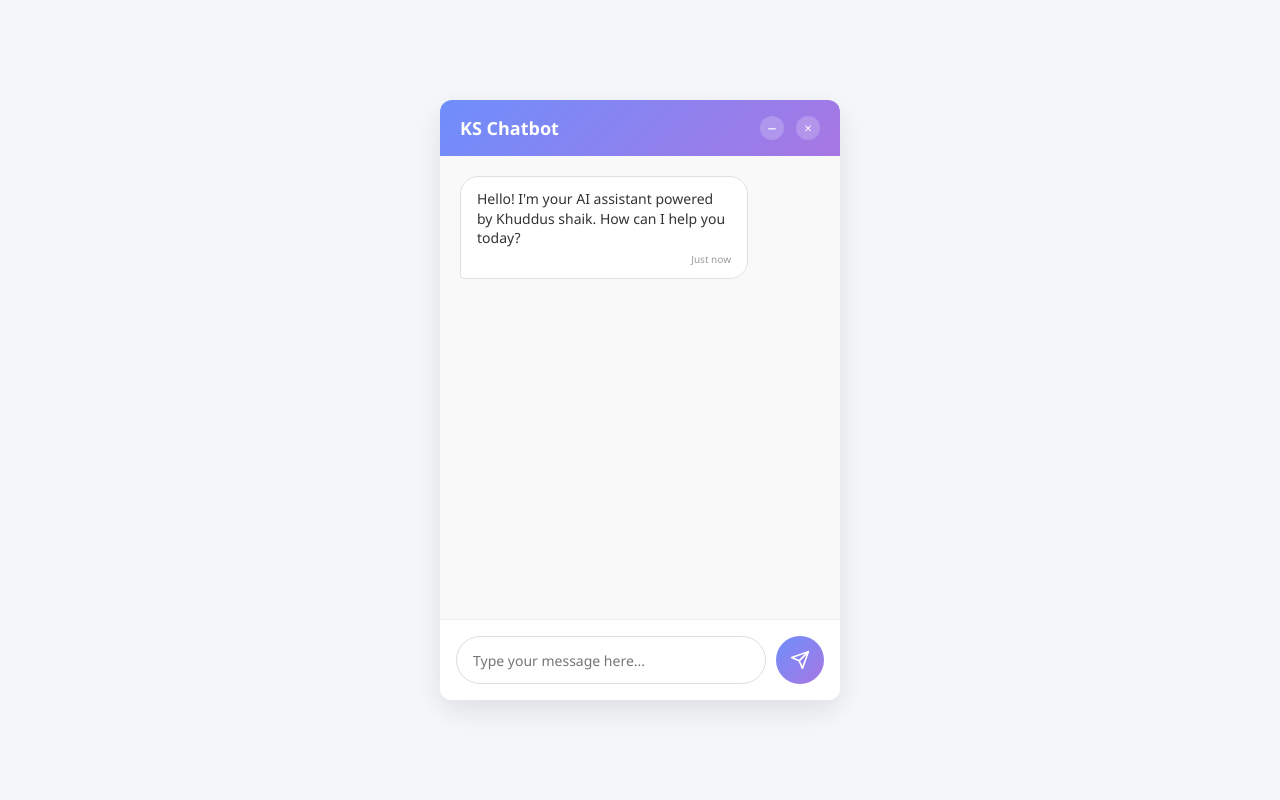
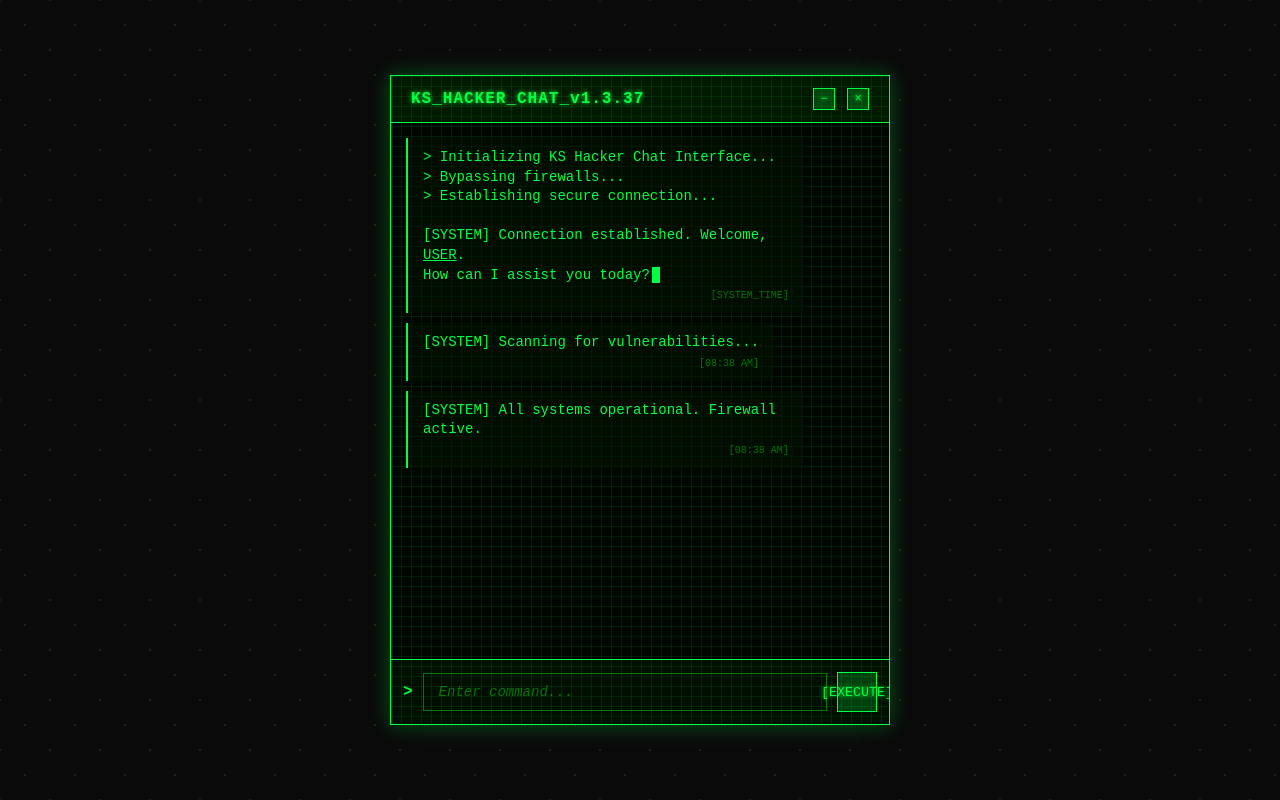
Before and after one commit to khuddus7815/KS-chatbot, a plain HTML site: page index.html in a window 1280 px wide. Drawn offline with Linux system fonts and the light colour scheme.

Commit message:
index.html
updated to new one

```diff
--- a/index.html
+++ b/index.html
@@ -3,48 +3,76 @@
 <head>
     <meta charset="UTF-8">
     <meta name="viewport" content="width=device-width, initial-scale=1.0">
-    <title>KS Chatbot</title>
+    <title>KS Hacker Chat</title>
     <style>
         * {
             margin: 0;
             padding: 0;
             box-sizing: border-box;
-            font-family: 'Segoe UI', Tahoma, Geneva, Verdana, sans-serif;
+            font-family: 'Courier New', monospace;
         }
 
         body {
-            background-color: #f5f7fa;
+            background-color: #0a0a0a;
             display: flex;
             justify-content: center;
             align-items: center;
             min-height: 100vh;
             padding: 20px;
+            background-image:
+                radial-gradient(#0d2e0d 1px, transparent 1px),
+                radial-gradient(#0d2e0d 1px, transparent 1px);
+            background-size: 50px 50px;
+            background-position: 0 0, 25px 25px;
         }
 
         .chatbot-container {
-            width: 400px;
-            height: 600px;
-            background-color: white;
-            border-radius: 12px;
-            box-shadow: 0 10px 30px rgba(0, 0, 0, 0.1);
+            width: 500px;
+            height: 650px;
+            background-color: rgba(0, 10, 0, 0.85);
+            border-radius: 0;
+            border: 1px solid #00ff41;
+            box-shadow: 0 0 20px rgba(0, 255, 65, 0.3);
             display: flex;
             flex-direction: column;
             overflow: hidden;
             transition: all 0.3s ease;
+            position: relative;
+        }
+
+        .chatbot-container::before {
+            content: "";
+            position: absolute;
+            top: 0;
+            left: 0;
+            right: 0;
+            bottom: 0;
+            background:
+                linear-gradient(rgba(0, 255, 65, 0.1) 1px, transparent 1px),
+                linear-gradient(90deg, rgba(0, 255, 65, 0.1) 1px, transparent 1px);
+            background-size: 10px 10px;
+            pointer-events: none;
         }
 
         .chatbot-header {
-            background: linear-gradient(135deg, #6e8efb, #a777e3);
-            color: white;
-            padding: 16px 20px;
+            background-color: #001a00;
+            color: #00ff41;
+            padding: 12px 20px;
             display: flex;
             justify-content: space-between;
             align-items: center;
+            border-bottom: 1px solid #00ff41;
+            text-shadow: 0 0 5px #00ff41;
         }
 
         .chatbot-title {
             font-weight: 600;
-            font-size: 18px;
+            font-size: 16px;
+            letter-spacing: 1px;
+        }
+
+        .chatbot-title::before {
+            content: "> ";
         }
 
         .chatbot-controls {
@@ -53,110 +81,135 @@
         }
 
         .control-btn {
-            background: rgba(255, 255, 255, 0.2);
-            border: none;
-            width: 24px;
-            height: 24px;
-            border-radius: 50%;
-            color: white;
+            background: rgba(0, 255, 65, 0.2);
+            border: 1px solid #00ff41;
+            width: 22px;
+            height: 22px;
+            border-radius: 0;
+            color: #00ff41;
             display: flex;
             justify-content: center;
             align-items: center;
             cursor: pointer;
-            transition: background 0.2s;
+            transition: all 0.2s;
+            font-size: 12px;
+            text-shadow: 0 0 5px #00ff41;
         }
 
         .control-btn:hover {
-            background: rgba(255, 255, 255, 0.3);
+            background: rgba(0, 255, 65, 0.4);
+            box-shadow: 0 0 10px #00ff41;
         }
 
         .chatbot-messages {
             flex: 1;
-            padding: 20px;
+            padding: 15px;
             overflow-y: auto;
-            background-color: #f9f9f9;
+            background-color: rgba(0, 5, 0, 0.7);
             display: flex;
             flex-direction: column;
-            gap: 12px;
+            gap: 10px;
         }
 
         .message {
-            max-width: 80%;
-            padding: 12px 16px;
-            border-radius: 18px;
+            max-width: 85%;
+            padding: 10px 15px;
+            border-radius: 0;
             font-size: 14px;
             line-height: 1.4;
             position: relative;
+            border-left: 2px solid #00ff41;
+            animation: textAppear 0.5s ease-out;
+        }
+
+        @keyframes textAppear {
+            from { opacity: 0; transform: translateY(5px); }
+            to { opacity: 1; transform: translateY(0); }
         }
 
         .user-message {
             align-self: flex-end;
-            background-color: #6e8efb;
-            color: white;
-            border-bottom-right-radius: 4px;
+            background-color: rgba(0, 40, 0, 0.7);
+            color: #00ff41;
+            border-left: none;
+            border-right: 2px solid #00ff41;
         }
 
         .bot-message {
             align-self: flex-start;
-            background-color: white;
-            color: #333;
-            border: 1px solid #e0e0e0;
-            border-bottom-left-radius: 4px;
+            background-color: rgba(0, 20, 0, 0.5);
+            color: #00ff41;
         }
 
         .chatbot-input-container {
-            padding: 16px;
-            border-top: 1px solid #eee;
-            background-color: white;
+            padding: 12px;
+            border-top: 1px solid #00ff41;
+            background-color: #001000;
             display: flex;
             gap: 10px;
+            align-items: center;
+        }
+
+        .input-prompt {
+            color: #00ff41;
+            font-weight: bold;
         }
 
         .chatbot-input {
             flex: 1;
-            padding: 12px 16px;
-            border: 1px solid #ddd;
-            border-radius: 24px;
+            padding: 10px 15px;
+            border: 1px solid #007700;
+            border-radius: 0;
             outline: none;
             font-size: 14px;
-            transition: border 0.2s;
+            transition: all 0.3s;
+            background-color: rgba(0, 15, 0, 0.8);
+            color: #00ff41;
+            font-family: 'Courier New', monospace;
         }
 
         .chatbot-input:focus {
-            border-color: #a777e3;
+            border-color: #00ff41;
+            box-shadow: 0 0 10px rgba(0, 255, 65, 0.5);
+        }
+
+        .chatbot-input::placeholder {
+            color: #007700;
+            font-style: italic;
         }
 
         .send-btn {
-            background: linear-gradient(135deg, #6e8efb, #a777e3);
-            color: white;
-            border: none;
-            width: 48px;
-            height: 48px;
-            border-radius: 50%;
+            background-color: rgba(0, 255, 65, 0.2);
+            color: #00ff41;
+            border: 1px solid #00ff41;
+            width: 40px;
+            height: 40px;
+            border-radius: 0;
             display: flex;
             justify-content: center;
             align-items: center;
             cursor: pointer;
-            transition: transform 0.2s, opacity 0.2s;
+            transition: all 0.2s;
+            text-shadow: 0 0 5px #00ff41;
         }
 
         .send-btn:hover {
-            transform: scale(1.05);
-            opacity: 0.9;
+            background-color: rgba(0, 255, 65, 0.4);
+            box-shadow: 0 0 10px #00ff41;
         }
 
         .send-btn:active {
-            transform: scale(0.98);
+            transform: scale(0.95);
         }
 
         .minimized {
-            height: 60px;
+            height: 50px;
             overflow: hidden;
         }
 
         .timestamp {
             font-size: 10px;
-            color: #999;
+            color: #007700;
             margin-top: 4px;
             text-align: right;
         }
@@ -166,19 +219,21 @@
             align-items: center;
             gap: 4px;
             padding: 8px 16px;
-            background-color: white;
-            border: 1px solid #e0e0e0;
-            border-radius: 18px;
+            background-color: rgba(0, 20, 0, 0.5);
+            border: 1px solid #007700;
+            border-radius: 0;
             align-self: flex-start;
             width: fit-content;
+            color: #00ff41;
         }
 
         .typing-dot {
             width: 8px;
             height: 8px;
-            background-color: #a777e3;
+            background-color: #00ff41;
             border-radius: 50%;
             animation: typingAnimation 1.4s infinite ease-in-out;
+            box-shadow: 0 0 5px #00ff41;
         }
 
         .typing-dot:nth-child(1) {
@@ -194,8 +249,8 @@
         }
 
         @keyframes typingAnimation {
-            0%, 60%, 100% { transform: translateY(0); }
-            30% { transform: translateY(-5px); }
+            0%, 60%, 100% { transform: translateY(0); opacity: 0.3; }
+            30% { transform: translateY(-3px); opacity: 1; }
         }
 
         /* Scrollbar styling */
@@ -204,23 +259,86 @@
         }
 
         .chatbot-messages::-webkit-scrollbar-track {
-            background: #f1f1f1;
+            background: rgba(0, 20, 0, 0.3);
         }
 
         .chatbot-messages::-webkit-scrollbar-thumb {
-            background: #c1c1c1;
-            border-radius: 3px;
+            background: #007700;
+            border-radius: 0;
         }
 
         .chatbot-messages::-webkit-scrollbar-thumb:hover {
-            background: #a8a8a8;
+            background: #00aa00;
+        }
+
+        /* Glitch effect */
+        .glitch {
+            position: relative;
+        }
+
+        .glitch::before, .glitch::after {
+            content: attr(data-text);
+            position: absolute;
+            top: 0;
+            left: 0;
+            width: 100%;
+            height: 100%;
+            background: rgba(0, 10, 0, 0.8);
+        }
+
+        .glitch::before {
+            left: 2px;
+            text-shadow: -2px 0 #ff00ff;
+            clip: rect(44px, 450px, 56px, 0);
+            animation: glitch-anim-1 2s infinite linear alternate-reverse;
+        }
+
+        .glitch::after {
+            left: -2px;
+            text-shadow: -2px 0 #00ffff;
+            clip: rect(44px, 450px, 56px, 0);
+            animation: glitch-anim-2 2s infinite linear alternate-reverse;
+        }
+
+        @keyframes glitch-anim-1 {
+            0% { clip: rect(61px, 9999px, 52px, 0); }
+            20% { clip: rect(33px, 9999px, 14px, 0); }
+            40% { clip: rect(43px, 9999px, 37px, 0); }
+            60% { clip: rect(23px, 9999px, 68px, 0); }
+            80% { clip: rect(54px, 9999px, 12px, 0); }
+            100% { clip: rect(9px, 9999px, 98px, 0); }
+        }
+
+        @keyframes glitch-anim-2 {
+            0% { clip: rect(25px, 9999px, 99px, 0); }
+            20% { clip: rect(54px, 9999px, 33px, 0); }
+            40% { clip: rect(28px, 9999px, 87px, 0); }
+            60% { clip: rect(45px, 9999px, 22px, 0); }
+            80% { clip: rect(38px, 9999px, 74px, 0); }
+            100% { clip: rect(12px, 9999px, 45px, 0); }
+        }
+
+        /* Terminal cursor blink */
+        .cursor {
+            display: inline-block;
+            width: 8px;
+            height: 16px;
+            background-color: #00ff41;
+            animation: blink 1s infinite;
+            vertical-align: middle;
+            margin-left: 2px;
+        }
+
+        @keyframes blink {
+            0%, 100% { opacity: 1; }
+            50% { opacity: 0; }
         }
     </style>
 </head>
 <body>
     <div class="chatbot-container" id="chatbot">
         <div class="chatbot-header">
-            <div class="chatbot-title">KS Chatbot</div>
+            <div class="chatbot-title glitch" data-text="KS_HACKER_CHAT_v1.3.37">KS_HACKER_CHAT_v1.3.37</div>
             <div class="chatbot-controls">
                 <button class="control-btn minimize-btn" id="minimizeBtn">−</button>
                 <button class="control-btn close-btn" id="closeBtn">×</button>
@@ -228,17 +346,19 @@
         </div>
         <div class="chatbot-messages" id="chatMessages">
             <div class="message bot-message">
-                Hello! I'm your AI assistant powered by Khuddus shaik. How can I help you today?
-                <div class="timestamp">Just now</div>
+                > Initializing KS Hacker Chat Interface...<br>
+                > Bypassing firewalls...<br>
+                > Establishing secure connection...<br><br>
+                <span style="color: #00ff41">[SYSTEM]</span> Connection established. Welcome, <span style="text-decoration: underline">USER</span>.<br>
+                How can I assist you today?<span class="cursor"></span>
+                <div class="timestamp">[SYSTEM_TIME]</div>
             </div>
         </div>
         <div class="chatbot-input-container">
-            <input type="text" class="chatbot-input" id="userInput" placeholder="Type your message here..." autocomplete="off">
+            <span class="input-prompt">></span>
+            <input type="text" class="chatbot-input" id="userInput" placeholder="Enter command..." autocomplete="off">
             <button class="send-btn" id="sendBtn">
-                <svg width="20" height="20" viewBox="0 0 24 24" fill="none" xmlns="http://www.w3.org/2000/svg">
-                    <path d="M22 2L11 13" stroke="white" stroke-width="2" stroke-linecap="round" stroke-linejoin="round"/>
-                    <path d="M22 2L15 22L11 13L2 9L22 2Z" stroke="white" stroke-width="2" stroke-linecap="round" stroke-linejoin="round"/>
-                </svg>
+                [EXECUTE]
             </button>
         </div>
     </div>
@@ -260,11 +380,11 @@
             let conversationHistory = [
                 {
                     role: "system",
-                    content: "You are a helpful AI assistant. Be friendly, concise, and helpful."
+                    content: "You are a hacker-style AI assistant. Respond in short, technical messages with hacker jargon. Use code-like formatting. Be mysterious but helpful."
                 },
                 {
                     role: "assistant",
-                    content: "Hello! I'm your AI assistant powered by khuddus shaik. How can I help you today?"
+                    content: "> Initializing KS Hacker Chat Interface...\n> Bypassing firewalls...\n> Establishing secure connection...\n\n[SYSTEM] Connection established. Welcome, USER.\nHow can I assist you today?"
                 }
             ];
 
@@ -276,12 +396,16 @@
 
             // Close functionality
             closeBtn.addEventListener('click', function() {
-                chatbot.style.display = 'none';
+                addMessage("[SYSTEM] Terminating connection...", 'bot');
                 setTimeout(() => {
-                    if (confirm('Do you want to reopen the chatbot?')) {
-                        chatbot.style.display = 'flex';
-                    }
-                }, 300);
+                    chatbot.style.display = 'none';
+                    setTimeout(() => {
+                        if (confirm('[SYSTEM] Reinitialize connection?')) {
+                            chatbot.style.display = 'flex';
+                            addMessage("[SYSTEM] Connection reestablished. Welcome back.", 'bot');
+                        }
+                    }, 300);
+                }, 500);
             });
 
             // Send message on button click
@@ -294,12 +418,22 @@
                 }
             });
 
+            // Add hacker-like typing effect
+            userInput.addEventListener('input', function() {
+                if (Math.random() < 0.1) {
+                    this.value = this.value + String.fromCharCode(Math.floor(Math.random() * 94) + 33);
+                    setTimeout(() => {
+                        this.value = this.value.slice(0, -1);
+                    }, 100);
+                }
+            });
+
             async function sendMessage() {
                 const message = userInput.value.trim();
                 if (message === '') return;
 
                 // Add user message to chat
-                addMessage(message, 'user');
+                addMessage("> " + message, 'user');
                 userInput.value = '';
                 userInput.disabled = true;
                 sendBtn.disabled = true;
@@ -320,7 +454,7 @@
                         headers: {
                             "Authorization": `Bearer ${OPENROUTER_API_KEY}`,
                             "HTTP-Referer": window.location.href,
-                            "X-Title": "AI Chatbot",
+                            "X-Title": "Hacker Chatbot",
                             "Content-Type": "application/json"
                         },
                         body: JSON.stringify({
@@ -334,7 +468,11 @@
                     }
 
                     const data = await response.json();
-                    const botResponse = data.choices[0].message.content;
+                    let botResponse = data.choices[0].message.content;
+
+                    // Format response to look more "hacker-like"
+                    botResponse = botResponse.replace(/\n/g, '<br>> ');
+                    botResponse = "> " + botResponse;
 
                     // Add bot response to conversation history
                     conversationHistory.push({
@@ -346,9 +484,12 @@
                     removeTypingIndicator();
                     addMessage(botResponse, 'bot');
                 } catch (error) {
-                    console.error("Error calling  API:", error);
+                    console.error("Error calling API:", error);
                     removeTypingIndicator();
-                    addMessage("Sorry, I encountered an error. Please try again later.", 'bot');
+                    addMessage("[SYSTEM_ERROR] Connection interrupted. Attempting to reestablish...", 'bot');
+                    setTimeout(() => {
+                        addMessage("[SYSTEM] Connection restored. Please repeat your request.", 'bot');
+                    }, 1500);
                 } finally {
                     userInput.disabled = false;
                     sendBtn.disabled = false;
@@ -364,8 +505,8 @@
                 const timestamp = new Date().toLocaleTimeString([], { hour: '2-digit', minute: '2-digit' });
 
                 messageDiv.innerHTML = `
-                    ${text}
-                    <div class="timestamp">${timestamp}</div>
+                    ${text.replace(/\n/g, '<br>')}
+                    <div class="timestamp">[${timestamp}]</div>
                 `;
 
                 chatMessages.appendChild(messageDiv);
@@ -377,10 +518,10 @@
                 typingDiv.classList.add('typing-indicator');
                 typingDiv.id = 'typingIndicator';
                 typingDiv.innerHTML = `
+                    [SYSTEM] Decrypting response` +
+                    `<div class="typing-dot"></div>
                     <div class="typing-dot"></div>
-                    <div class="typing-dot"></div>
-                    <div class="typing-dot"></div>
-                `;
+                    <div class="typing-dot"></div>`;
                 chatMessages.appendChild(typingDiv);
                 chatMessages.scrollTop = chatMessages.scrollHeight;
             }
@@ -391,6 +532,14 @@
                     typingIndicator.remove();
                 }
             }
+
+            // Add some initial "system" messages for effect
+            setTimeout(() => {
+                addMessage("[SYSTEM] Scanning for vulnerabilities...", 'bot');
+            }, 1000);
+            setTimeout(() => {
+                addMessage("[SYSTEM] All systems operational. Firewall active.", 'bot');
+            }, 2000);
         });
     </script>
 </body>
```
